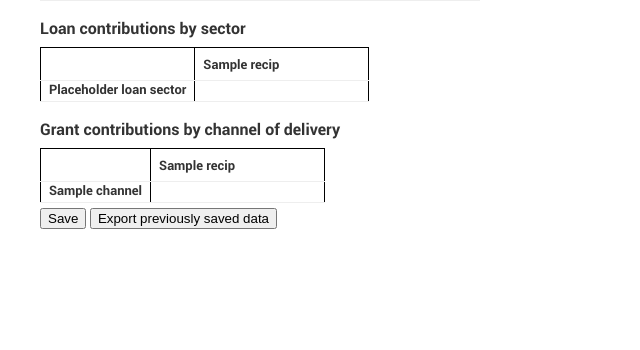
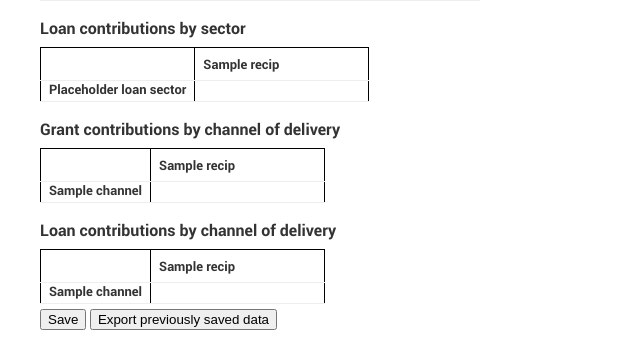
Before and after one commit to devinit/GHTS, a Django app: template ghts/templates/core/edit-locked.html in a window 1280 px wide; the page is wider, and only the part inside the window is pictured. Shown: the part 2521-2871 px from the top of that part, without its empty margins (0-640 px from the left). Before the commit the page ends 2750 px from the top of that part, so only its background shows below. Run offline with Django 3.2, Linux system fonts and the light colour scheme; data comes from the database, SQL or seed files in the repository; tables that the repository leaves empty hold one stand-in row (values such as "Sample post"); the template is opened without the code that fills it: values that come from a table or form of the project are taken from there, most other values are stand-ins (such as "Sample title", 1, 10 or a date in 2020).

Commit message:
Loan by channel

```diff
--- a/ghts/templates/core/edit-locked.html
+++ b/ghts/templates/core/edit-locked.html
@@ -348,6 +348,31 @@
     {% endfor %}
     </table>
     {% endif %}
+    {% if contact.organisation.loan_making %}
+    <div class="titleWrap">
+        <h2>Loan contributions by channel of delivery</h2>
+       <!-- <div class="info" onclick="toggle('channel')"></div>
+        <div class="popupWrap">
+            <div class="popup" id="channel">Information on channel contributions - grants</div>
+        </div>-->
+    </div>
+    <table>
+        <tr>
+            <th></th>
+            {% for rcode, recip in recipients %}
+                <th>{{recip}}</th>
+            {% endfor %}
+        </tr>
+    {% for ccode, channel in channels %}
+        <tr>
+            <td><b>{{channel}}</b></td>
+            {% for rcode, recip in recipients %}
+                <td><input type="text" name="L|||{{rcode}}||{{ccode}}|"/></td>
+            {% endfor %}
+        </tr>
+    {% endfor %}
+    </table>
+    {% endif %}
         {% for warning in warnings %}
             <p class="warning">{{warning}}</p>
         {% endfor %}
```
Also changed, not shown: ghts/templates/core/edit.html (+25 -0 lines).
